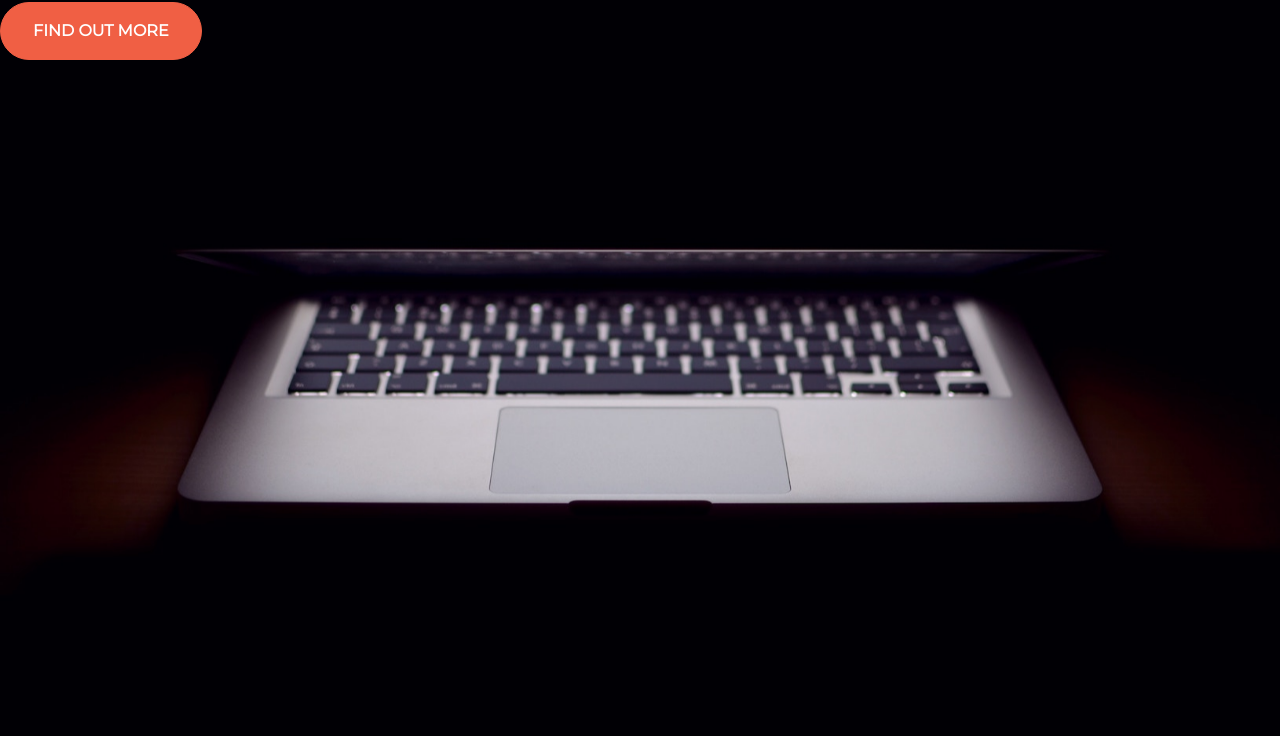
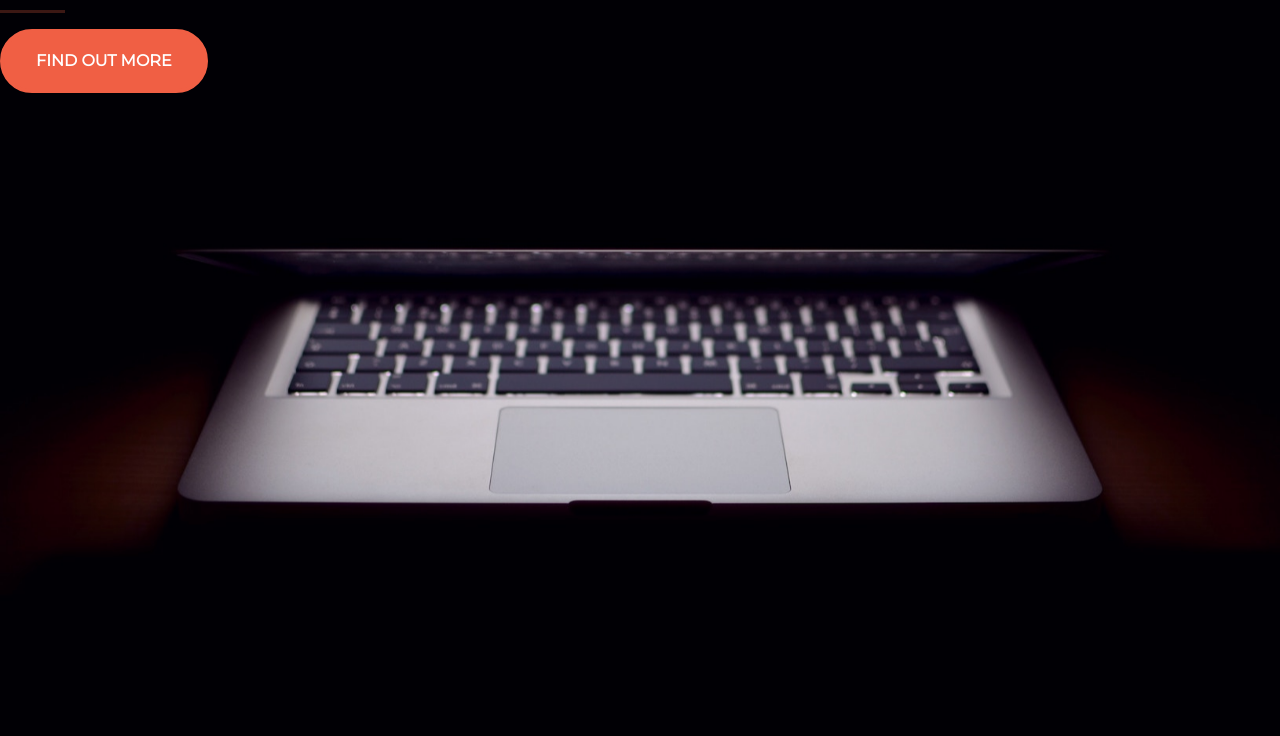
Before and after one commit to bkleinb78/landing_page, a plain HTML site: page index.html in a window 1280 px wide. Shown: the part 64-800 px from the top of the page. Drawn offline with nearby package versions, Linux system fonts and the light colour scheme.

Commit message:
added a horizontal line break and some more css

```diff
--- a/index.html
+++ b/index.html
@@ -18,6 +18,7 @@
   </head>
   <body>
     <h1 class="text-uppercase"><strong>The biggest startup event of the year</strong></h1>
+    <hr>
     <button class="btn btn-primary btn-xl">Find out more</button>
   </body>
 </html>
--- a/style.css
+++ b/style.css
@@ -15,6 +15,12 @@ h1 {
   color: #e2dbdb;
 }
 
+hr {
+  border-color:#F05F44;
+  border-width: 3px;
+  max-width: 65px;
+}
+
 .btn {
   font-weight: 700;
   border-radius: 300px;
@@ -24,6 +30,7 @@ h1 {
 .btn-primary {
   background-color: #F05F44;
   border-color: #F05F44;
+  border-width: 4px;
 }
 
 .btn-primary:hover {
```
